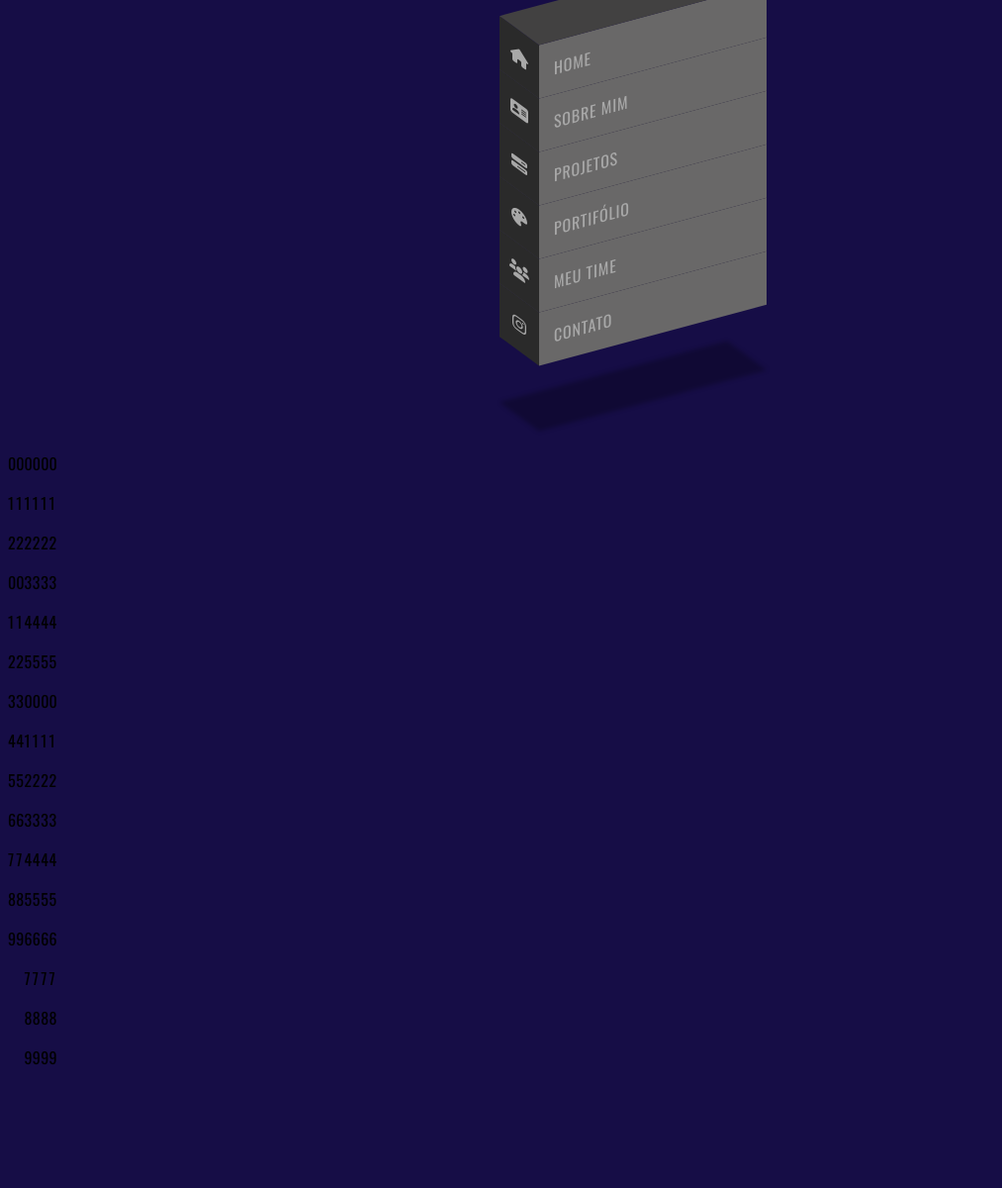
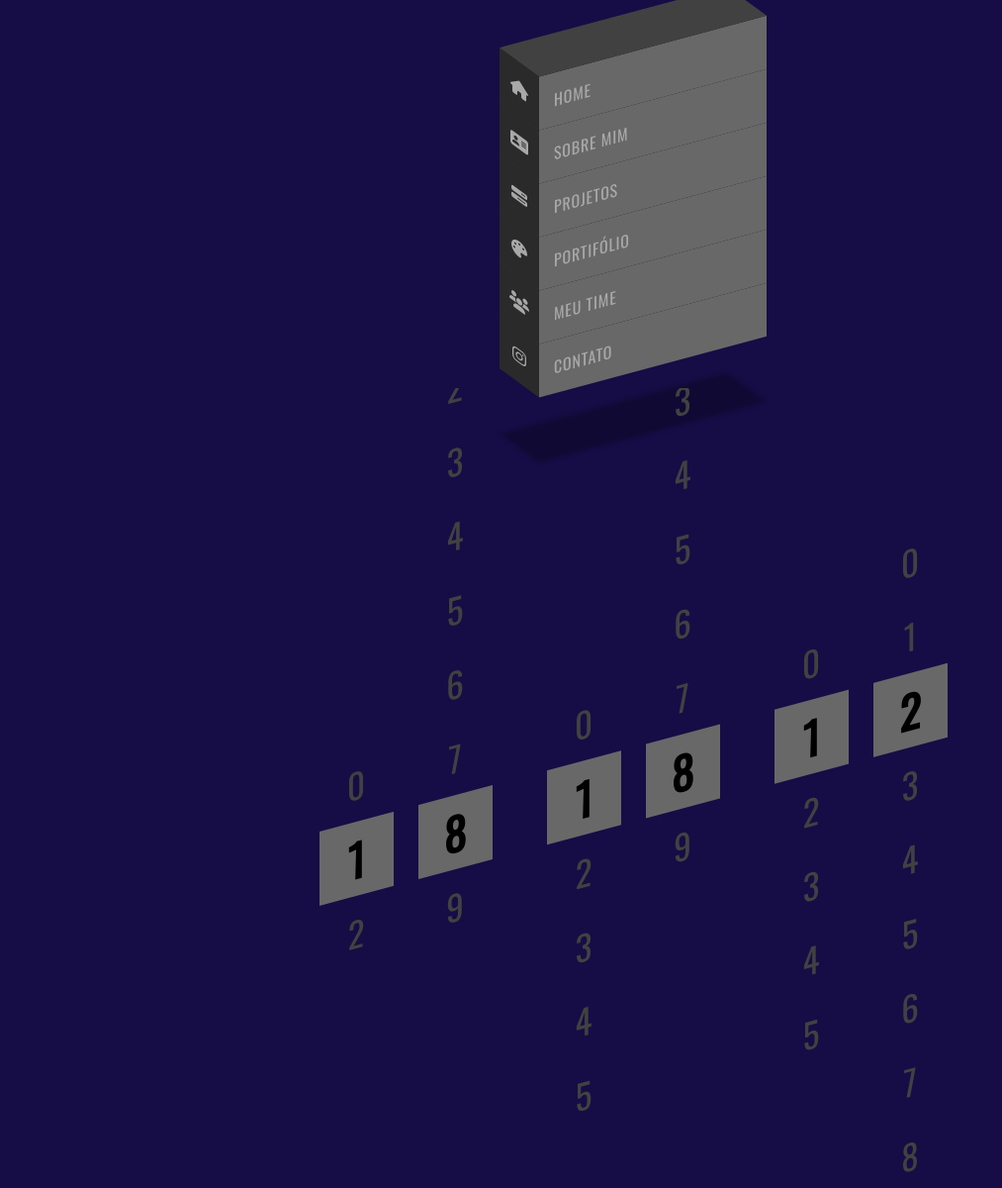
Before and after one commit to ruinedprince/Turbo-3D-Elements, a plain HTML site: page index.html in a window 1280 px wide. Shown: the part 356-1556 px from the top of the page at 99% size, without its empty margins (0-1013 px from the left). Before the commit the page ends 1460 px from the top, so only its background shows below. Drawn offline with nearby package versions, Linux system fonts and the light colour scheme.

Commit message:
Terminei a parte de script do relógio, falta colocar o efeito 3d

```diff
--- a/index.html
+++ b/index.html
@@ -17,7 +17,9 @@
                         <span></span>
                         <span></span>
                         <span class="fa-brands fa-soundcloud"></span>
+
                     </a>
+
                 </li>
                 <li>
                     <a id="spotify" href="https://open.spotify.com/intl-pt/artist/3xEe3HwYHEMa75hIvtkowK?si=mO4crwqsTxSKLS4kY4vCKg" style="--cor: #008b02">
@@ -26,7 +28,9 @@
                         <span></span>
                         <span></span>
                         <span class="fa-brands fa-spotify"></span>
+
                     </a>
+
                 </li>
                 <li>
                     <a id="youtube" href="#" style="--cor: #d32f2f">
@@ -35,7 +39,9 @@
                         <span></span>
                         <span></span>
                         <span class="fa-brands fa-youtube"></span>
+
                     </a>
+
                 </li>
                 <li>
                     <a id="python" href="#" style="--cor: #fccb00">
@@ -44,42 +50,57 @@
                         <span></span>
                         <span></span>
                         <span class="fa-brands fa-python"></span>
+
                     </a>
+
                 </li>
+
             </ul>
+
         </container>
         <!-- Menu -->
         <container id="c2">
             <ul>
                 <li style="--camada:6;" data-icon="&#xf015">
                     <a href="#">Home</a>
+
                 </li>
                 <li style="--camada:5;" data-icon="&#xf2bb">
                     <a href="#">Sobre mim</a>
+
                 </li>
                 <li style="--camada:4;" data-icon="&#xf828">
                     <a href="#">Projetos</a>
+
                 </li>
                 <li style="--camada:3;" data-icon="&#xf53f">
                     <a href="#">Portifólio</a>
+
                 </li>
                 <li style="--camada:2;" data-icon="&#xf0c0">
                     <a href="#">Meu time</a>
+
                 </li>
                 <li style="--camada:1;" data-icon="&#xf16d">
                     <a href="#">Contato</a>
+
                 </li>
+
             </ul>
+
         </container>
         <!-- Relógio digital -->
         <container id="c3">
+            <div class="main-container">
                 <div class="slider-main-container hr">
                     <div class="slider-container">
                         <div class="slider">
                             <p>0</p>
                             <p>1</p>
                             <p>2</p>
+
                         </div>
+
                     </div>
                     <div class="slider-container">
                         <div class="slider">
@@ -93,8 +114,11 @@
                             <p>7</p>
                             <p>8</p>
                             <p>9</p>
+
                         </div>
+
                     </div>
+
                 </div>
                 <div class="slider-magnifier-container hr">
                     <div class="slider-container">
@@ -102,7 +126,9 @@
                             <p>0</p>
                             <p>1</p>
                             <p>2</p>
+
                         </div>
+
                     </div>
                     <div class="slider-container">
                         <div class="slider">
@@ -116,8 +142,11 @@
                             <p>7</p>
                             <p>8</p>
                             <p>9</p>
+
                         </div>
+
                     </div>
+
                 </div>
                 <div class="slider-main-container mn">
                     <div class="slider-container">
@@ -128,7 +157,9 @@
                             <p>3</p>
                             <p>4</p>
                             <p>5</p>
+
                         </div>
+
                     </div>
                     <div class="slider-container">
                         <div class="slider">
@@ -142,8 +173,11 @@
                             <p>7</p>
                             <p>8</p>
                             <p>9</p>
+
                         </div>
+
                     </div>
+
                 </div>
                 <div class="slider-magnifier-container mn">
                     <div class="slider-container">
@@ -154,7 +188,9 @@
                             <p>3</p>
                             <p>4</p>
                             <p>5</p>
+
                         </div>
+
                     </div>
                     <div class="slider-container">
                         <div class="slider">
@@ -168,8 +204,11 @@
                             <p>7</p>
                             <p>8</p>
                             <p>9</p>
+
                         </div>
+
                     </div>
+
                 </div>
                 <div class="slider-main-container sc">
                     <div class="slider-container">
@@ -180,7 +219,9 @@
                             <p>3</p>
                             <p>4</p>
                             <p>5</p>
+
                         </div>
+
                     </div>
                     <div class="slider-container">
                         <div class="slider">
@@ -194,8 +235,11 @@
                             <p>7</p>
                             <p>8</p>
                             <p>9</p>
+
                         </div>
+
                     </div>
+
                 </div>
                 <div class="slider-magnifier-container sc">
                     <div class="slider-container">
@@ -206,7 +250,9 @@
                             <p>3</p>
                             <p>4</p>
                             <p>5</p>
+
                         </div>
+
                     </div>
                     <div class="slider-container">
                         <div class="slider">
@@ -220,10 +266,23 @@
                             <p>7</p>
                             <p>8</p>
                             <p>9</p>
+
                         </div>
+
                     </div>
+
                 </div>
+
+            </div>
         </container>
+
         <script src="https://kit.fontawesome.com/9bf06ef865.js" crossorigin="anonymous"></script>
+
     </body>
+
+    <script src="script/script.js"></script>
+    <!--Carregando a biblioteca GSAP: Greensock Animation Plataform-->
+    <script src="https://cdnjs.cloudflare.com/ajax/libs/gsap/3.12.2/gsap.min.js"></script>
+
+
 </html>
--- a/script/script.js
+++ b/script/script.js
@@ -0,0 +1,62 @@
+const all = (selector) => {
+    return document.querySelectorAll(selector);
+
+};
+const mainContainer        = document.querySelector('.main-container');
+const sliderMainContainers = Array.from(all('.slider-main-container'));
+const sliders              = Array.from(all('.slider-main-container .slider-container'));
+const magnifierSliders     = Array.from(all('.slider-magnifier-container .slider-container'));
+
+function padNumberWithZero(i) {
+    return i < 10 ? '0' + i : i;
+};
+
+setInterval(
+    () => {
+        const currentDate = new Date();
+        const hr          = padNumberWithZero(currentDate.getHours());
+        const hrArr       = Array.from('' + hr, Number);
+        const mn          = padNumberWithZero(currentDate.getMinutes());
+        const mnArr       = Array.from('' + mn, Number);
+        const sc          = padNumberWithZero(currentDate.getSeconds());
+        const scArr       = Array.from('' + sc, Number);
+        const timerArr    = [
+            ...hrArr,
+            ...mnArr,
+            ...scArr,
+        ]
+
+        gsap.set('.main-container', {
+            autoAlpha: 1
+
+        });
+
+        sliders.forEach((slider, i) => {
+            gsap.timeline()
+            .to(
+                slider,{
+                    y: -75 * timerArr[i],
+
+                    ease: 'Sine.easeInOut'
+
+                },
+
+            )
+            .to(
+                magnifierSliders[i],{
+                    y: -75 * timerArr[i],
+
+                    ease: 'Sine.easeInOut'
+
+                },
+
+                0,
+
+            );
+
+        });
+
+    },
+
+    1000,
+);
--- a/style/style.css
+++ b/style/style.css
@@ -2,9 +2,7 @@
     border: 1px solid red;
 }*/
 
-
 /*Puxando a fonte de fonts/ para a página*/
-
 @font-face {
     font-family: Oswald;
     src: url(fonts/Oswald-Regular.ttf);
@@ -14,10 +12,6 @@ body{
     background-color: rgb(22, 13, 70);
     font-family: Oswald;
     padding-top: 100px;
-}
-
-container{
-    padding-top: 5rem;
 }
 
 #c1{
@@ -113,6 +107,7 @@ container{
     align-items: center;
     display: flex;
     justify-content: center;
+    padding-top: 12rem;
 }
 
 #c2 a{
@@ -195,5 +190,79 @@ container{
 }
 
 #c3{
+    align-items: center;
     display: flex;
+    height: 100vh;
+    justify-content: center;
+    margin: 0;
+    overflow: hidden;
 }
+
+.main-container{
+    display: grid;
+    gap: 1.875rem;
+    grid-template-columns: auto 12.5rem 12.5rem 12.5rem auto;
+    height: 4.688rem;
+    position: relative;
+    width: 100%;
+    transform: skewY(-15deg);
+}
+
+.slider-main-container, .slider-magnifier-container{
+    align-items: flex-start;
+    color: #424141;
+    display: flex;
+    font-size: 2.188rem;
+    height: 4.688rem;
+    position: absolute;
+    width: 12.5rem;
+}
+
+.slider-magnifier-container{
+    font-size: 2.813rem;
+    font-weight: 800;
+    height: 4.688rem;
+    overflow: hidden;
+}
+
+.hr {
+    grid-column: 2;
+}
+
+.mn {
+    grid-column: 3;
+}
+
+.sc {
+    grid-column: 4;
+}
+
+.slider-container{
+    display: flex;
+    justify-content: center;
+    width: 100%;
+}
+
+.slider{
+    position: absolute;
+    text-align: center;
+    width: 4.688rem;
+}
+
+.slider-magnifier-container .slider{
+    background-color: #696868;
+    color: black;
+    z-index: 1;
+}
+
+.slider-magnifier-container:before .slider:before{
+    background-color: #696868;
+    color: black;
+    z-index: 1;
+}
+
+.main-container p{
+    display: block;
+    line-height: 4.688rem;
+    margin: 0;
+}
```
